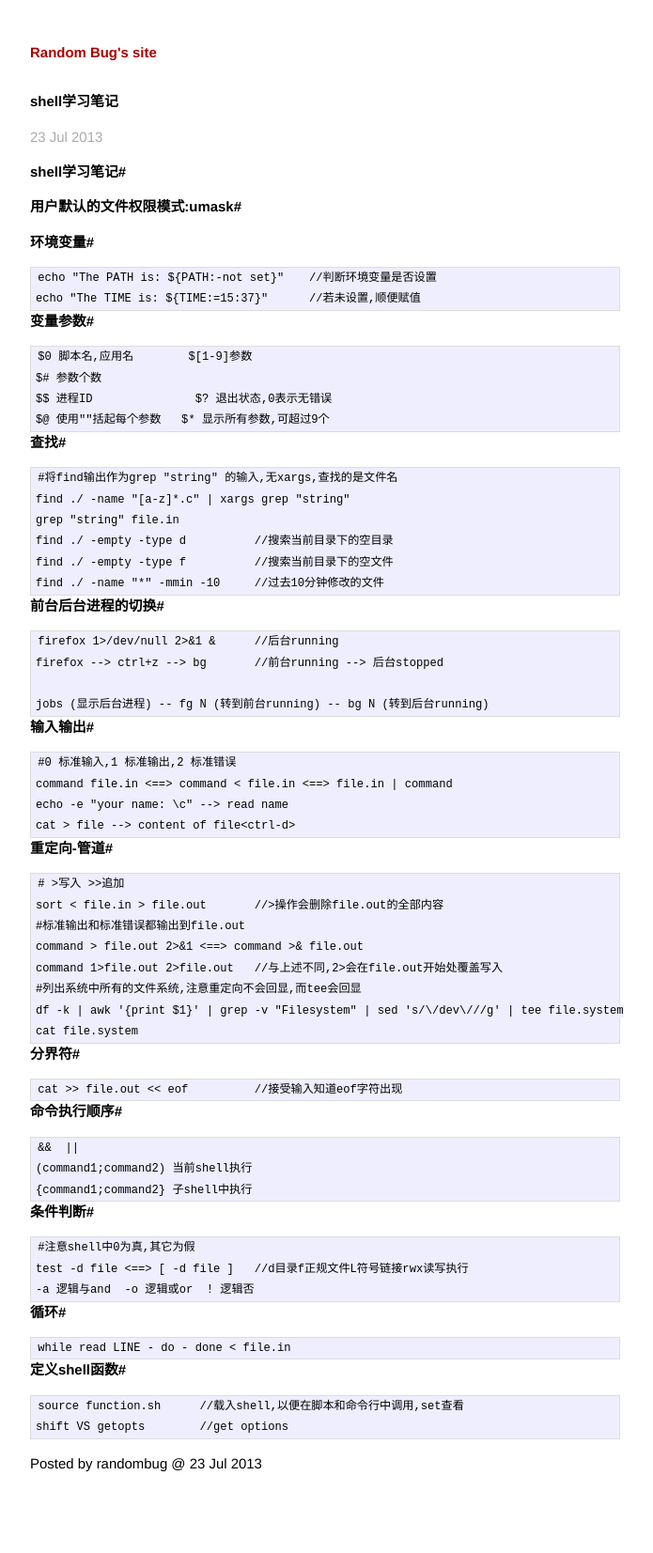
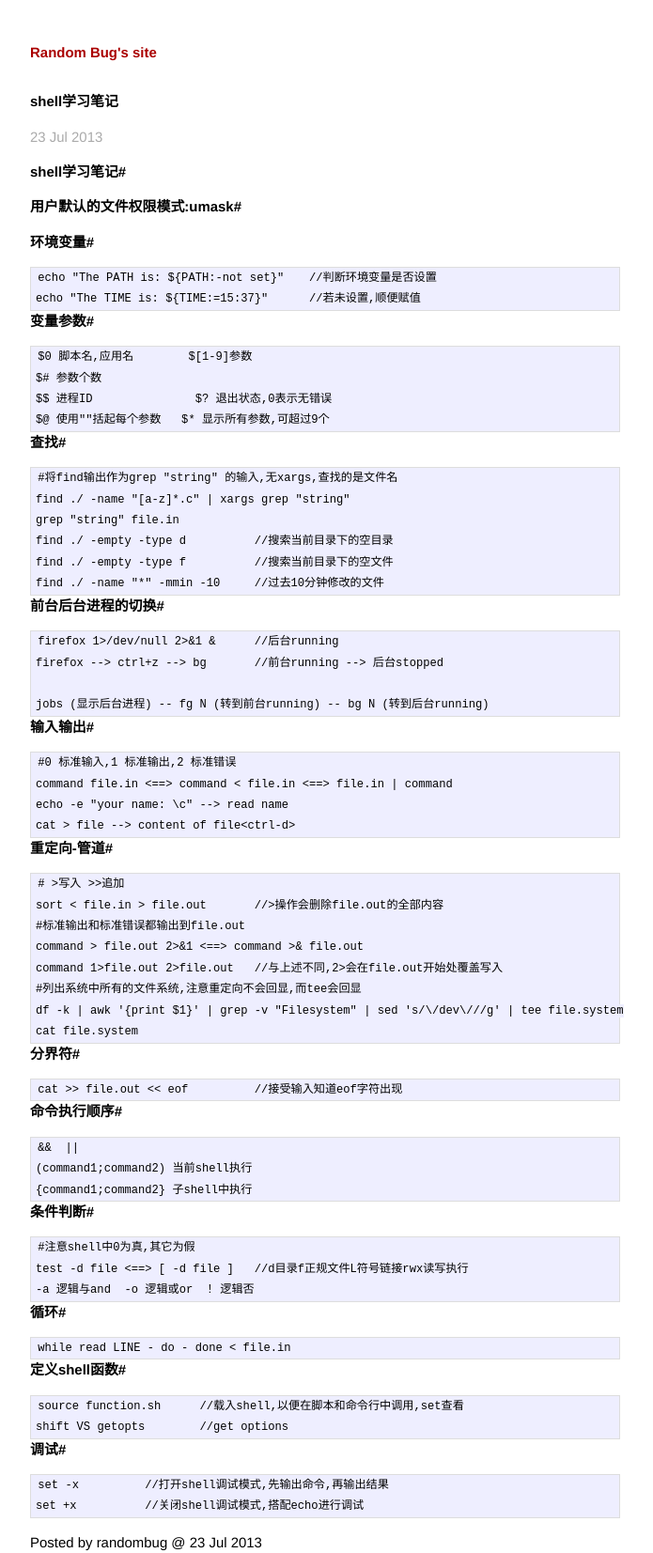
Before and after one commit to jfgong/jekyll_linteler, a Jekyll site: the page built from _posts/2013-07-23-shell-learning.markdown, in a window 1280 px wide. Shown: the whole page at 94% size, without its empty margins (294-989 px from the left). Built offline with Jekyll 4.4.1, drawn with Linux system fonts in a browser that asks for light colours; before the commit the page ends 1569 px from its top, so only the background shows below that.

Commit message:
update file 2013-07-23-shell-learning.markdown

```diff
--- a/_posts/2013-07-23-shell-learning.markdown
+++ b/_posts/2013-07-23-shell-learning.markdown
@@ -67,4 +67,8 @@ title: shell学习笔记
 	source function.sh	//载入shell,以便在脚本和命令行中调用,set查看
 	shift VS getopts	//get options
 
+#调试#
+	set -x		//打开shell调试模式,先输出命令,再输出结果
+	set +x		//关闭shell调试模式,搭配echo进行调试
+
 Posted by randombug @ {{ page.date | date_to_string }}
```
